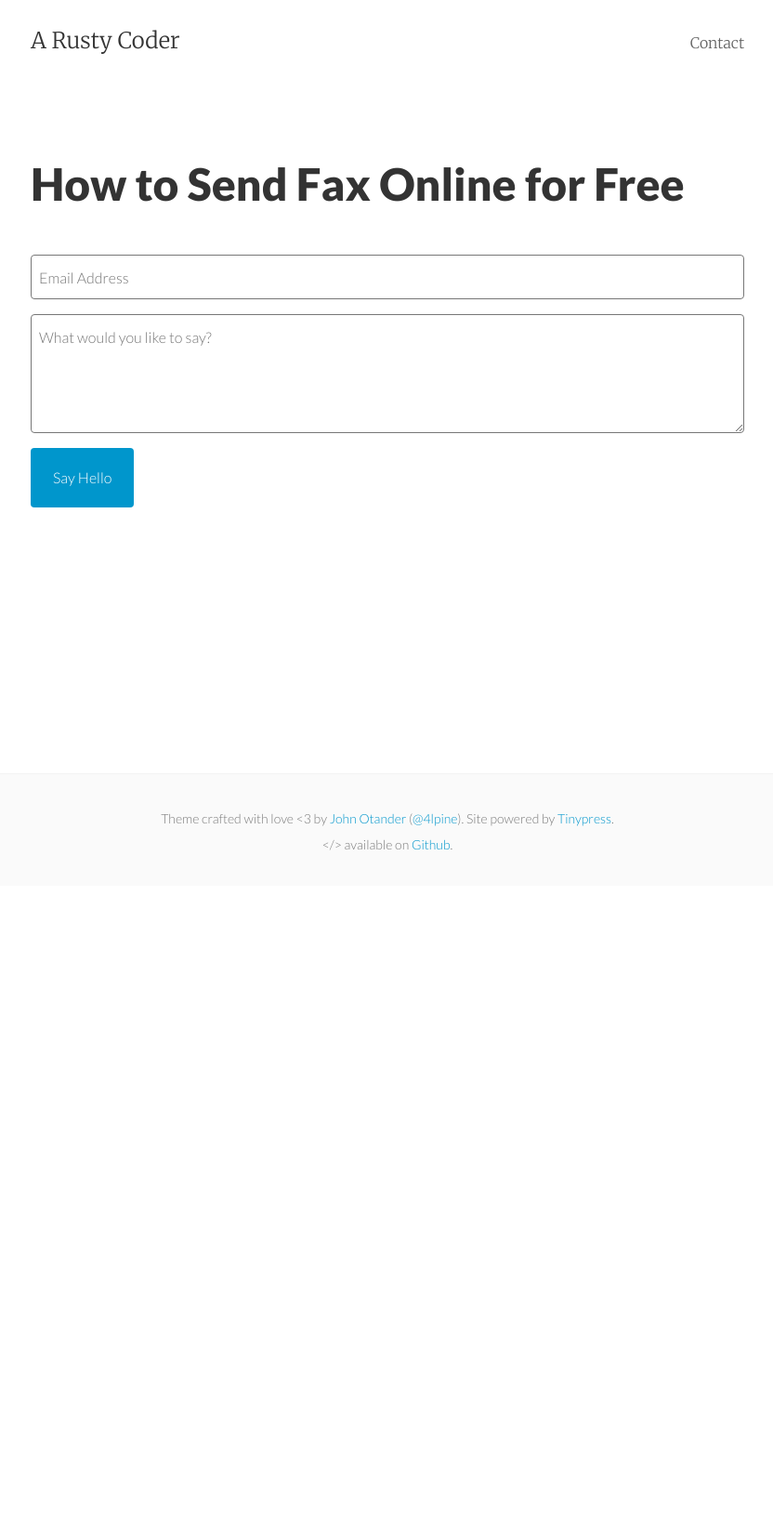
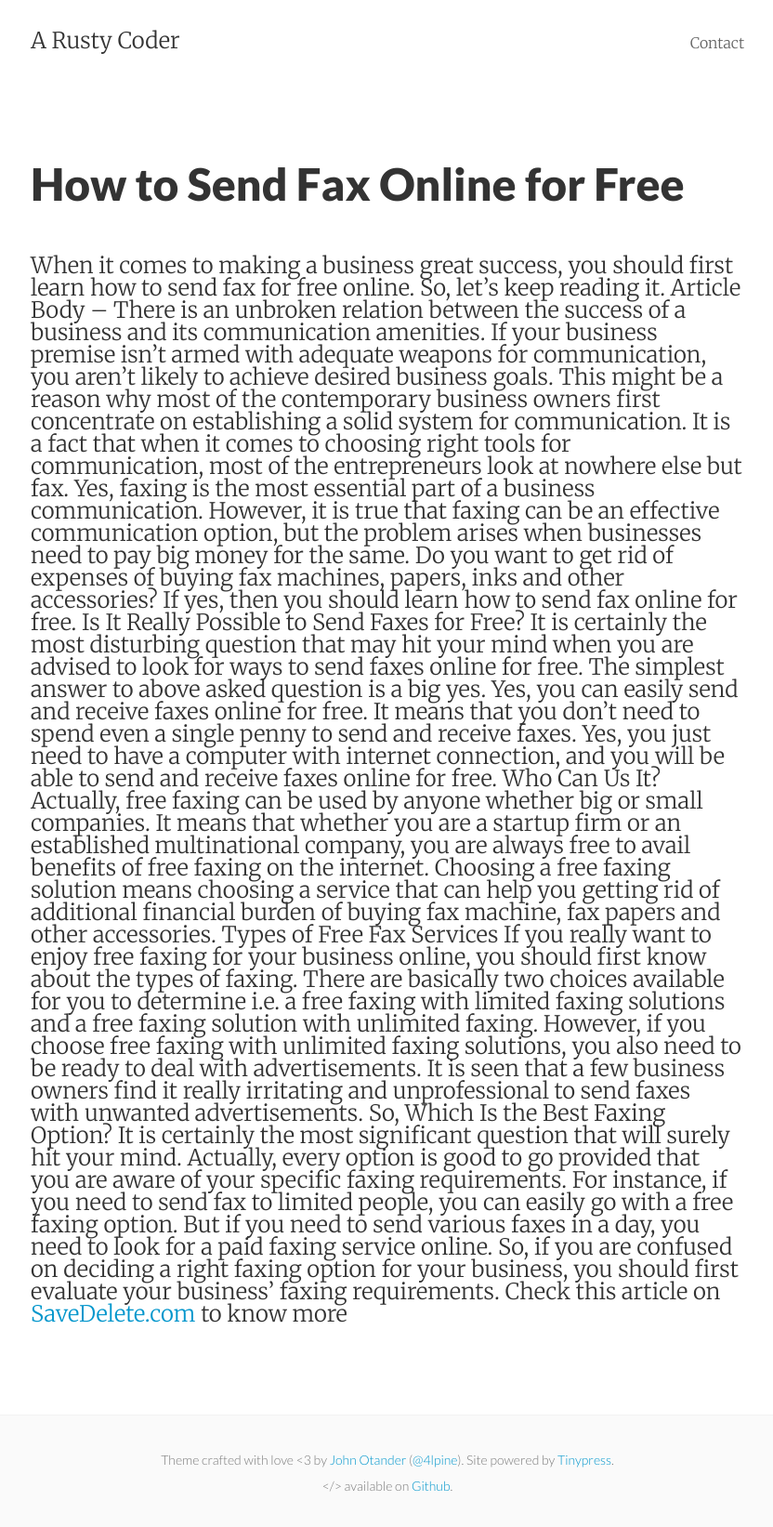
Before and after one commit to hiralove/hiralove.github.io, a Jekyll site: the page built from sendfax.html, in a window 1280 px wide. Shown: the whole page at 93% size, without its empty margins (223-1055 px from the left). Built offline with Jekyll 4.4.1, drawn with Linux system fonts in a browser that asks for light colours; before the commit the page ends 953 px from its top, so only the background shows below that.

Commit message:
Update sendfax.html

```diff
--- a/sendfax.html
+++ b/sendfax.html
@@ -5,9 +5,16 @@ permalink: /sendfax/
 ---
 
 <div class="py2">
-  <form action="https://forms.brace.io/{{ site.email }}" method="POST" class="form-stacked form-light">
-    <input type="text" name="email" class="input mobile-block" placeholder="Email Address">
-    <textarea type="text" name="content" class="input mobile-block" rows="5" placeholder="What would you like to say?"></textarea>
-    <input type="submit" class="button button-blue button-big mobile-block" value="Say Hello">
-  </form>
+When it comes to making a business great success, you should first learn how to send fax for free online. So, let’s keep reading it.
+Article Body –
+There is an unbroken relation between the success of a business and its communication amenities. If your business premise isn’t armed with adequate weapons for communication, you aren’t likely to achieve desired business goals. This might be a reason why most of the contemporary business owners first concentrate on establishing a solid system for communication. It is a fact that when it comes to choosing right tools for communication, most of the entrepreneurs look at nowhere else but fax. Yes, faxing is the most essential part of a business communication. However, it is true that faxing can be an effective communication option, but the problem arises when businesses need to pay big money for the same. Do you want to get rid of expenses of buying fax machines, papers, inks and other accessories? If yes, then you should learn how to send fax online for free.
+Is It Really Possible to Send Faxes for Free?
+It is certainly the most disturbing question that may hit your mind when you are advised to look for ways to send faxes online for free. The simplest answer to above asked question is a big yes. Yes, you can easily send and receive faxes online for free. It means that you don’t need to spend even a single penny to send and receive faxes. Yes, you just need to have a computer with internet connection, and you will be able to send and receive faxes online for free.
+Who Can Us It?
+Actually, free faxing can be used by anyone whether big or small companies. It means that whether you are a startup firm or an established multinational company, you are always free to avail benefits of free faxing on the internet. Choosing a free faxing solution means choosing a service that can help you getting rid of additional financial burden of buying fax machine, fax papers and other accessories.
+Types of Free Fax Services
+If you really want to enjoy free faxing for your business online, you should first know about the types of faxing. There are basically two choices available for you to determine i.e. a free faxing with limited faxing solutions and a free faxing solution with unlimited faxing. However, if you choose free faxing with unlimited faxing solutions, you also need to be ready to deal with advertisements. It is seen that a few business owners find it really irritating and unprofessional to send faxes with unwanted advertisements.
+So, Which Is the Best Faxing Option?
+It is certainly the most significant question that will surely hit your mind. Actually, every option is good to go provided that you are aware of your specific faxing requirements. For instance, if you need to send fax to limited people, you can easily go with a free faxing option. But if you need to send various faxes in a day, you need to look for a paid faxing service online. So, if you are confused on deciding a right faxing option for your business, you should first evaluate your business’ faxing requirements.
+  Check this article on <a href="http://savedelete.com/best/free-fax-online-services/190753/">SaveDelete.com</a> to know more
 </div>
```
